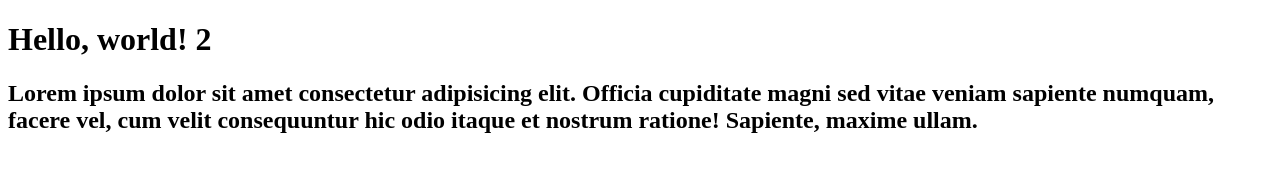
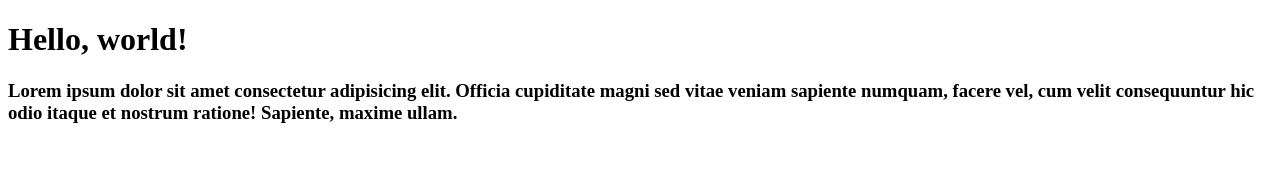
Before and after one commit to DudsBz/curso-git, a plain HTML site: page index.html in a window 1280 px wide. Drawn offline with Linux system fonts and the light colour scheme.

Commit message:
14° commit - Fix: alterei h2 para h3 (no antecessor eu não fiz)

```diff
--- a/index.html
+++ b/index.html
@@ -7,10 +7,10 @@
 </head>
 <body>
     <h1>
-        Hello, world! 2
+        Hello, world!
     </h1>
-    <h2>
+    <h3>
         Lorem ipsum dolor sit amet consectetur adipisicing elit. Officia cupiditate magni sed vitae veniam sapiente numquam, facere vel, cum velit consequuntur hic odio itaque et nostrum ratione! Sapiente, maxime ullam.
-    </h2>
+    </h3>
 </body>
 </html>
```
